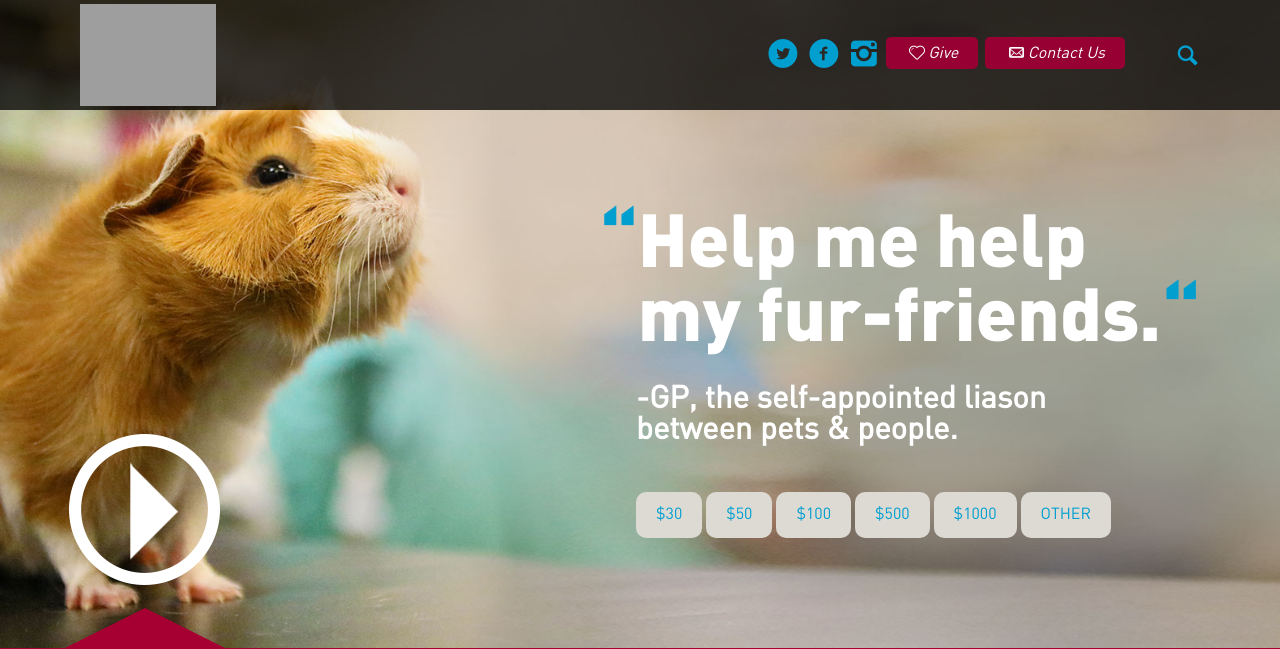
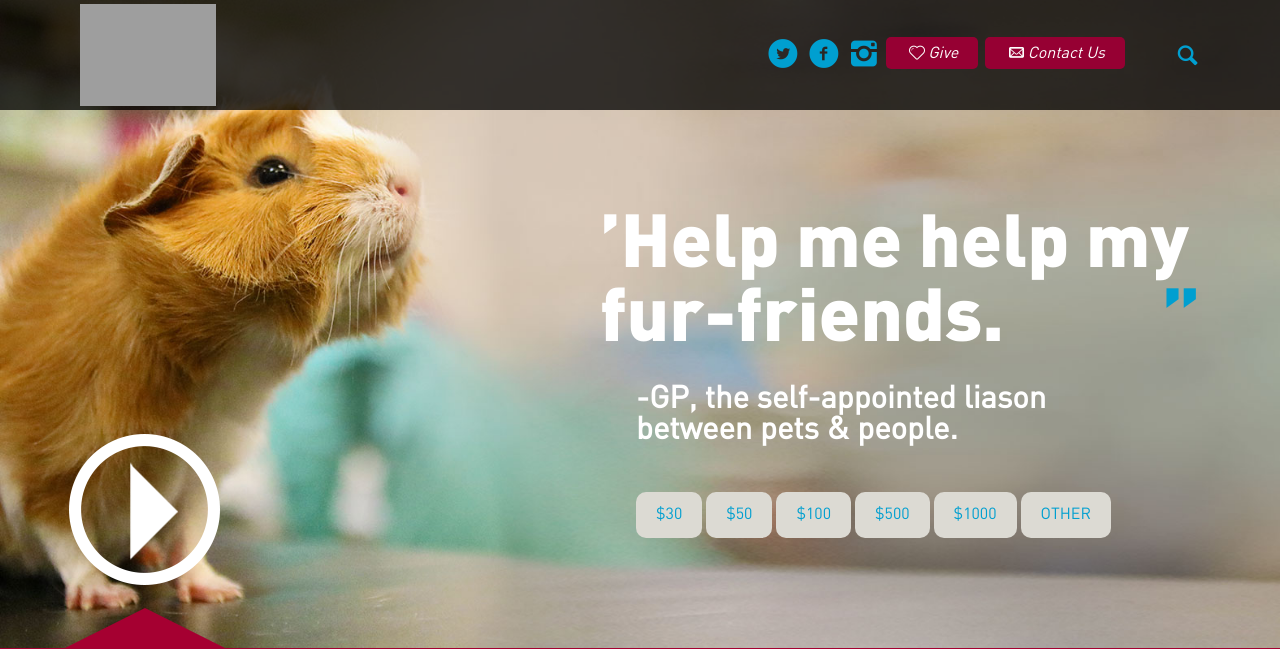
Before and after one commit to Zealth57/humane, a PHP site: page / in a window 1280 px wide. Shown: the top 649 px of the page. Run offline with PHP 8.4, Linux system fonts and the light colour scheme; some libraries are stand-ins or nearby versions; grey boxes are pictures that could not be loaded.

Commit message:
updated quote unicodes

```diff
--- a/index.php
+++ b/index.php
@@ -4,7 +4,7 @@
 <section class="hero">
 	<div class="container">
 		<div class="hero__inner">
-			<h2 class="hero__quote"><span class="open-quote">“</span>Help me help my fur-friends.<span class="close-quote">“</span></h2>
+			<h2 class="hero__quote">&rsquo;<span class="open-quote"></span>Help me help my fur-friends.<span class="close-quote">&rdquo;</span></h2>
 			<span class="hero__motto">-GP, the self-appointed liason between pets & people.</span>
 			<ul class="hero__dontateButtons">
 				<li><a target="_blank" href="https://interland3.donorperfect.net/weblink/FormSingleNM.aspx?name=hsot&id=8&formid=85&amount=30" class="btn btn-primary">$30</a></li>
```
